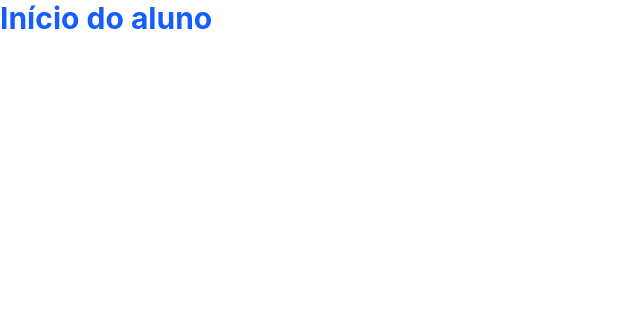
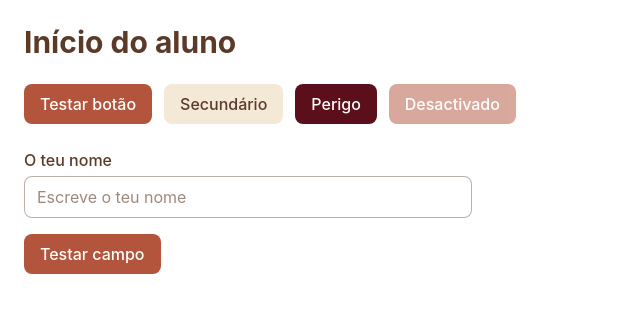
Before and after one commit to vissolela07/tcc-plataforma-p2p, a React app in the folder frontend/: page /aluno in a window 1280 px wide. Shown: the top 312 px of the page, without its empty margins (0-640 px from the left). Built offline with nearby package versions, Linux system fonts and the light colour scheme; the HTML template or start-up script is replaced by a standard one.

Commit message:
Adiciona Botao, CampoTexto e Etiqueta com pagina de teste

```diff
--- /dev/null
+++ b/frontend/src/components/ui/Botao.jsx
@@ -0,0 +1,31 @@
+const variantes = {
+  principal: 'bg-terracota text-white hover:bg-nogueira',
+  secundario: 'bg-creme text-nogueira hover:bg-creme/80',
+  perigo: 'bg-bordo text-white hover:bg-bordo/90'
+}
+
+export default function Botao({
+  texto,
+  onClick,
+  variante = 'principal',
+  tipo = 'button',
+  desativado = false
+}) {
+  return (
+    <button
+      type={tipo}
+      onClick={onClick}
+      disabled={desativado}
+      className={`
+        inline-flex items-center justify-center rounded-lg
+        px-4 py-2 font-medium transition-colors
+        focus-visible:outline-2 focus-visible:outline-offset-2
+        focus-visible:outline-nogueira
+        disabled:pointer-events-none disabled:opacity-50
+        ${variantes[variante] || variantes.principal}
+      `}
+    >
+      {texto}
+    </button>
+  )
+}
--- /dev/null
+++ b/frontend/src/components/ui/CampoTexto.jsx
@@ -0,0 +1,49 @@
+import { useId } from 'react'
+
+export default function CampoTexto({
+  rotulo,
+  nome,
+  tipo = 'text',
+  valor,
+  aoMudar,
+  placeholder,
+  erro
+}) {
+  const id = useId()
+  const erroId = `${id}-erro`
+
+  return (
+    <div className="space-y-1">
+      <label
+        htmlFor={id}
+        className="block font-medium text-nogueira"
+      >
+        {rotulo}
+      </label>
+
+      <input
+        id={id}
+        name={nome}
+        type={tipo}
+        value={valor}
+        onChange={(evento) => aoMudar(evento.target.value)}
+        placeholder={placeholder}
+        aria-invalid={Boolean(erro)}
+        aria-describedby={erro ? erroId : undefined}
+        className={`
+          w-full rounded-lg border bg-white px-3 py-2
+          text-nogueira placeholder:text-nogueira/60
+          focus-visible:outline-2 focus-visible:outline-offset-2
+          focus-visible:outline-terracota
+          ${erro ? 'border-bordo' : 'border-nogueira/40'}
+        `}
+      />
+
+      {erro && (
+        <p id={erroId} className="text-sm text-bordo">
+          {erro}
+        </p>
+      )}
+    </div>
+  )
+}
--- /dev/null
+++ b/frontend/src/components/ui/Etiqueta.jsx
@@ -0,0 +1,23 @@
+const cores = {
+  principal: 'bg-terracota text-white',
+  sucesso: 'bg-oliva text-white',
+  neutra: 'bg-creme text-nogueira',
+  erro: 'bg-bordo text-white'
+}
+
+export default function Etiqueta({
+  texto,
+  cor = 'principal'
+}) {
+  return (
+    <span
+      className={`
+        inline-flex items-center rounded-full
+        px-3 py-1 text-sm font-medium
+        ${cores[cor] || cores.principal}
+      `}
+    >
+      {texto}
+    </span>
+  )
+}
--- a/frontend/src/pages/aluno/InicioAluno.jsx
+++ b/frontend/src/pages/aluno/InicioAluno.jsx
@@ -1,7 +1,61 @@
+import { useState } from 'react'
+import Botao from '../../components/ui/Botao'
+import CampoTexto from '../../components/ui/CampoTexto'
+
 function InicioAluno() {
+  const [nome, setNome] = useState('')
+  const [erro, setErro] = useState('')
+
+  function atualizarNome(texto) {
+    setNome(texto)
+    setErro('')
+  }
+
+  function testarCampo(evento) {
+    evento.preventDefault()
+
+    if (!nome.trim()) {
+      setErro('Preenche o teu nome.')
+      return
+    }
+
+    setErro('')
+    alert(`Olá, ${nome.trim()}!`)
+  }
+
   return (
-      <h1 className="text-3xl font-bold text-blue-600">Início do aluno</h1>
-  );
+    <div className="space-y-6 p-6">
+      <h1 className="text-3xl font-bold text-nogueira">
+        Início do aluno
+      </h1>
+
+      <div className="flex flex-wrap gap-3">
+        <Botao
+          texto="Testar botão"
+          onClick={() => alert('O botão funcionou!')}
+        />
+        <Botao texto="Secundário" variante="secundario" />
+        <Botao texto="Perigo" variante="perigo" />
+        <Botao texto="Desactivado" desativado />
+      </div>
+
+      <form
+        onSubmit={testarCampo}
+        className="max-w-md space-y-4"
+      >
+        <CampoTexto
+          rotulo="O teu nome"
+          nome="nome"
+          valor={nome}
+          aoMudar={atualizarNome}
+          placeholder="Escreve o teu nome"
+          erro={erro}
+        />
+
+        <Botao texto="Testar campo" tipo="submit" />
+      </form>
+    </div>
+  )
 }
 
-export default InicioAluno;
+export default InicioAluno
```
